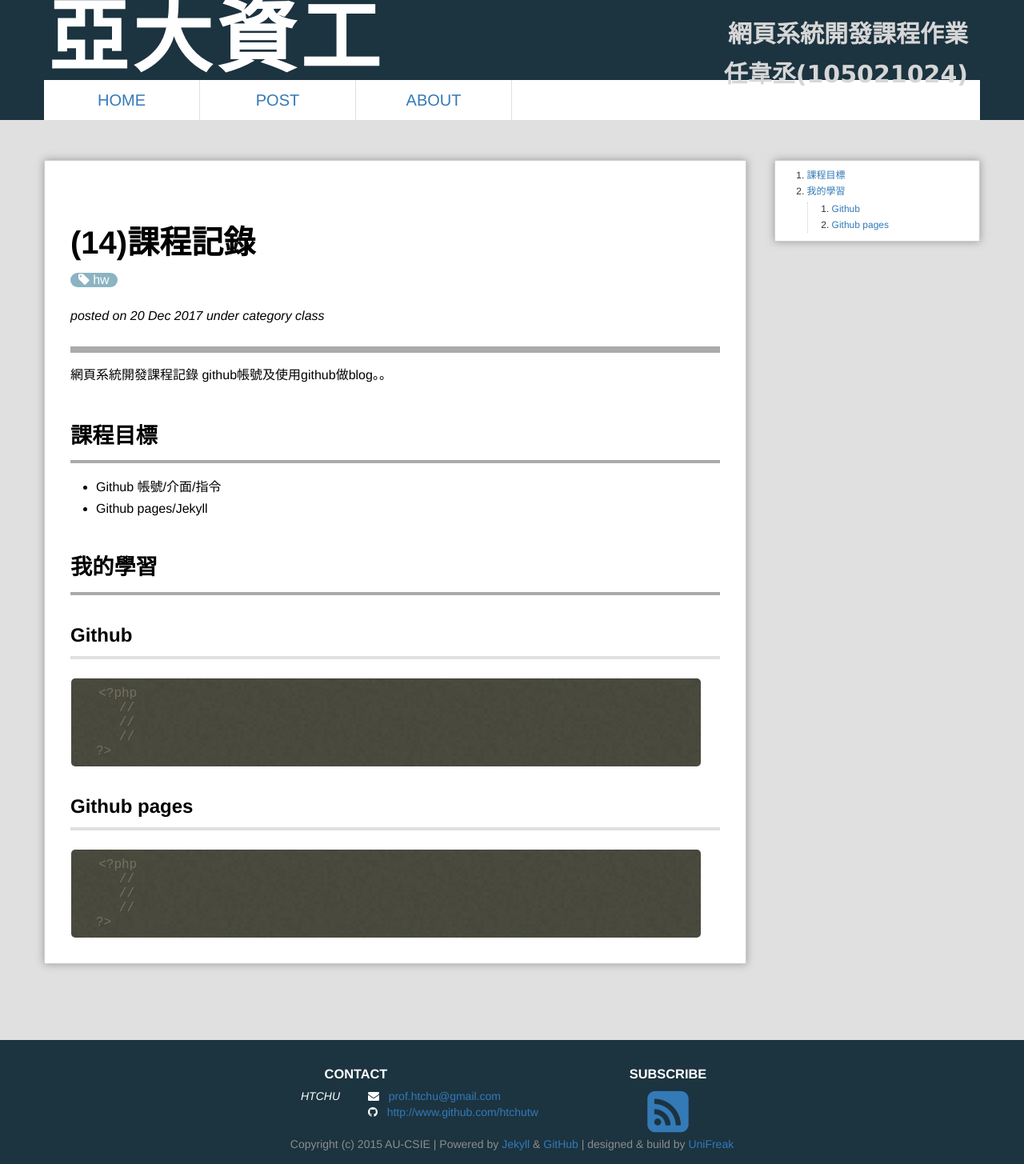
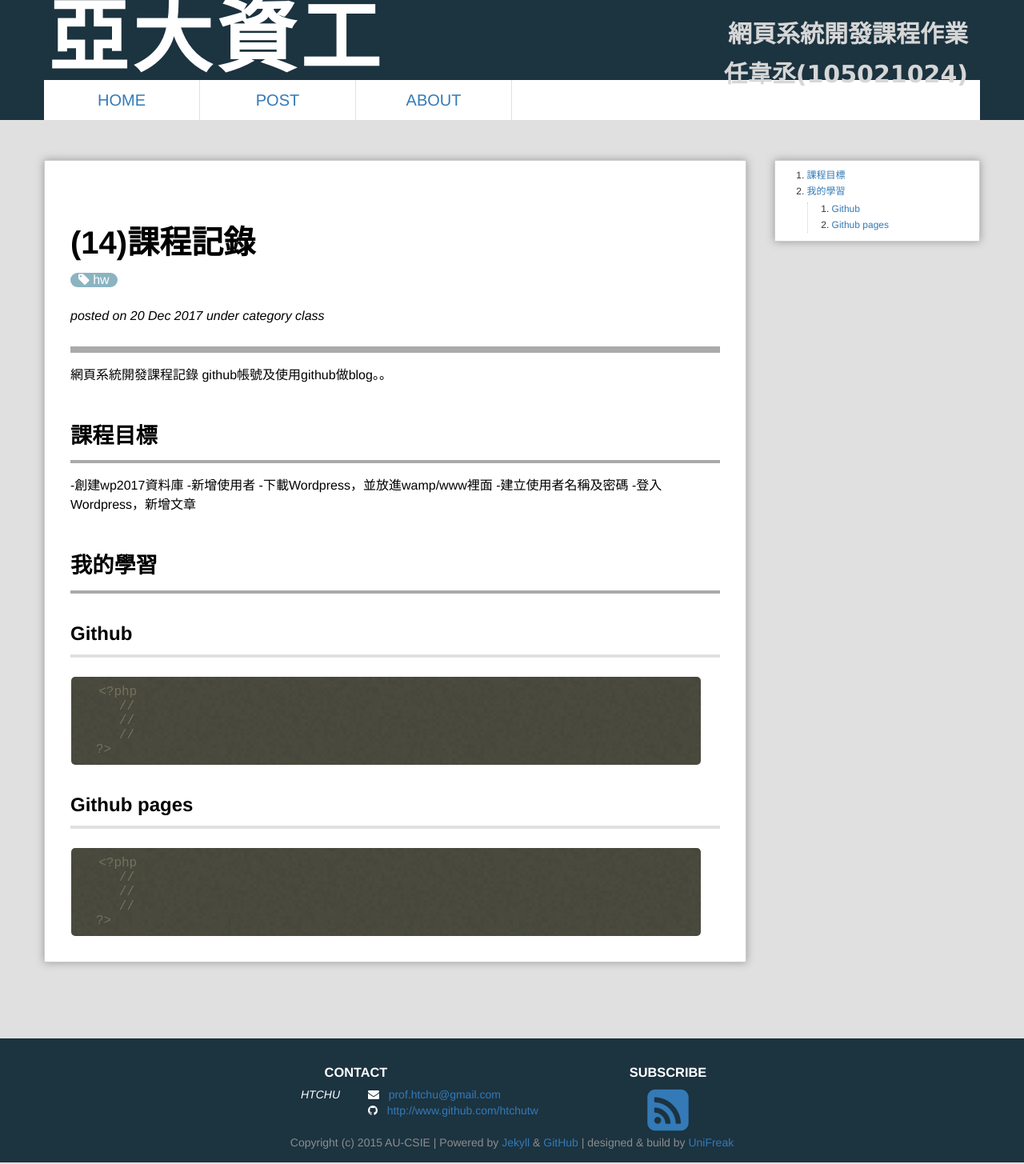
Before and after one commit to wily125/webcourse, a Jekyll site: the page built from _posts/2017-12-20-Class14.md, in a window 1280 px wide. Shown: the whole page at 80% size. Built offline with Jekyll 4.4.1, drawn with Linux system fonts in a browser that asks for light colours; Markdown is read by kramdown in place of the engine named in the settings; comment, search, counter and statistics services are not loaded.

Commit message:
Update 2017-12-20-Class14.md

```diff
--- a/_posts/2017-12-20-Class14.md
+++ b/_posts/2017-12-20-Class14.md
@@ -4,15 +4,17 @@ layout: post
 category: class
 order: 5
 tags: [hw]
-excerpt: "第4週課程。"
+excerpt: "第14週課程。"
 ---
 網頁系統開發課程記錄
 github帳號及使用github做blog。。
 
 # 課程目標
-- Github 帳號/介面/指令
-- Github pages/Jekyll
-
+-創建wp2017資料庫
+-新增使用者
+-下載Wordpress，並放進wamp/www裡面
+-建立使用者名稱及密碼
+-登入Wordpress，新增文章
 # 我的學習
 
 ##Github
```
